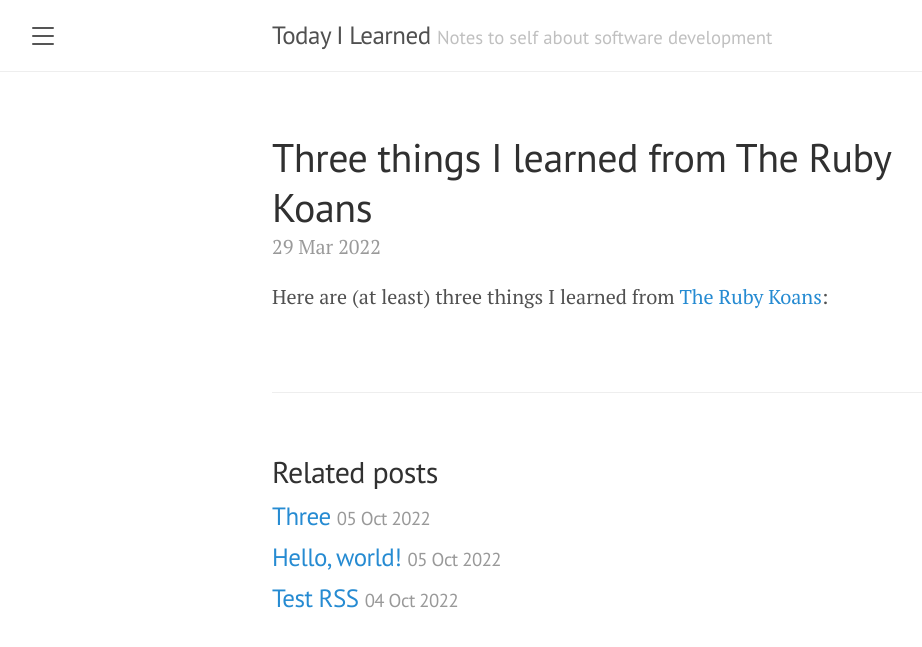
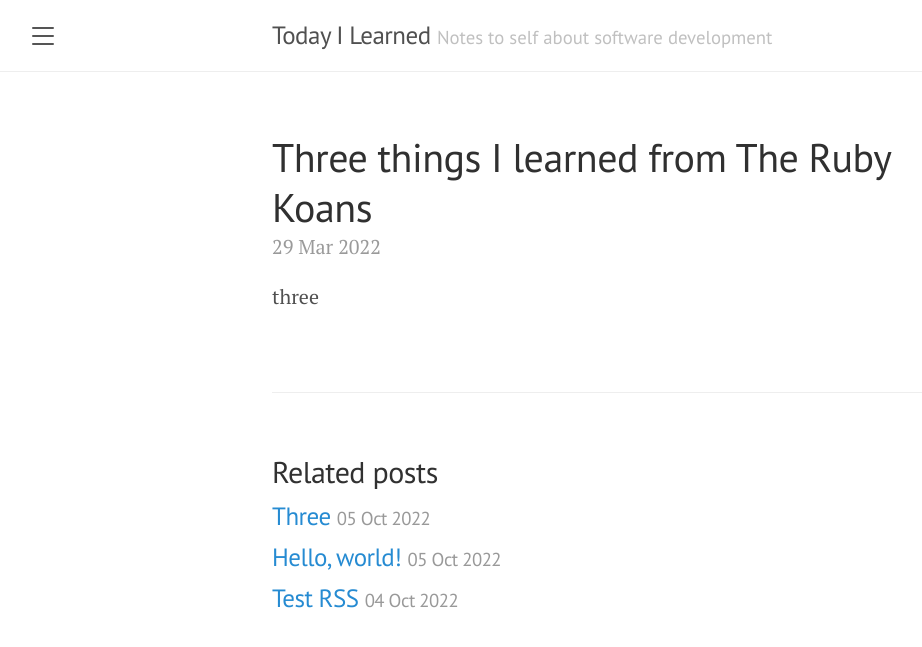
Before and after one commit to demostudent18/til, a Jekyll site: the page built from _posts/2022-03-29-three-things-i-learned-from-the-ruby-koans.md, in a window 1280 px wide. Shown: the top 647 px of the page, without its empty margins (8-930 px from the left). Built offline with Jekyll 4.4.1, drawn with Linux system fonts in a browser that asks for light colours.

Commit message:
Update 2022-03-29-three-things-i-learned-from-the-ruby-koans.md

```diff
--- a/_posts/2022-03-29-three-things-i-learned-from-the-ruby-koans.md
+++ b/_posts/2022-03-29-three-things-i-learned-from-the-ruby-koans.md
@@ -3,4 +3,4 @@ layout: post
 title: Three things I learned from The Ruby Koans
 ---
 
-Here are (at least) three things I learned from [The Ruby Koans](http://rubykoans.com/):
+three
```
